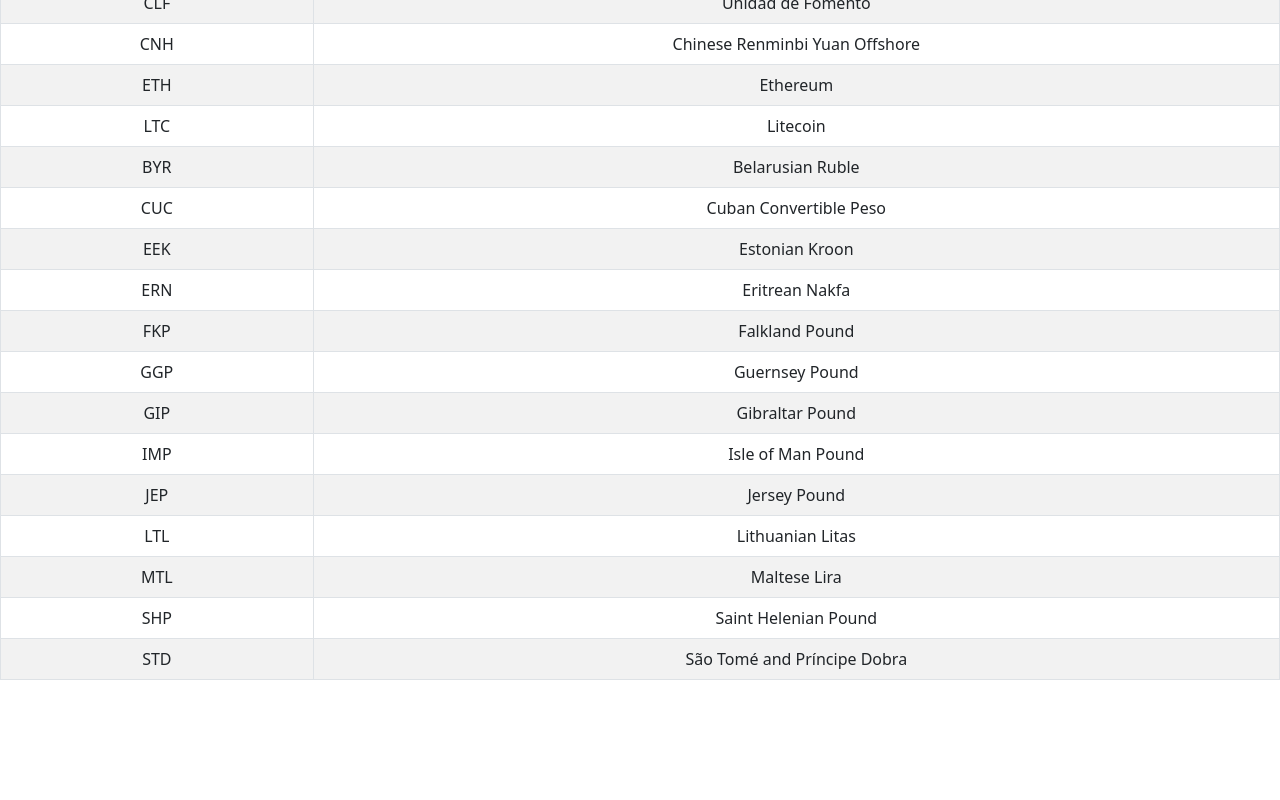
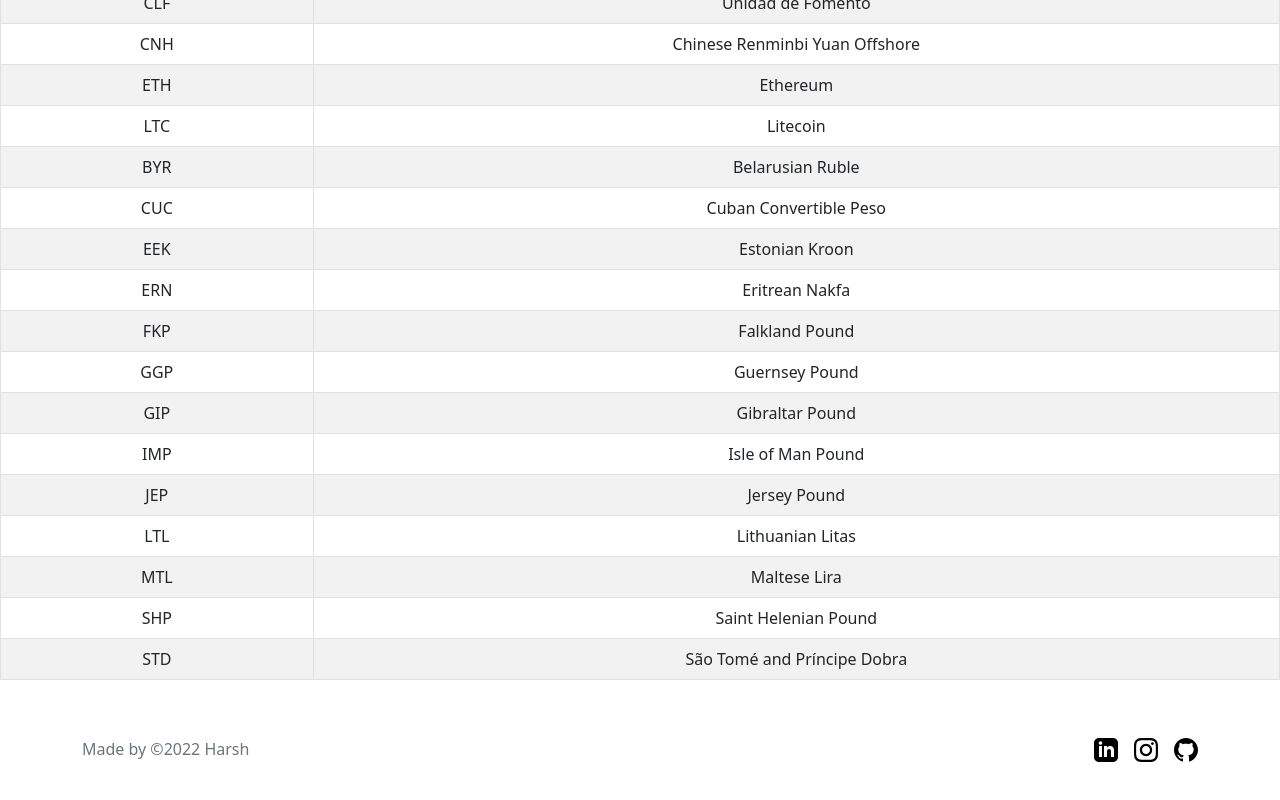
Before and after one commit to Harsh-Singh-Rajput/Live-Metals-Price-Frontend, a plain HTML site: page reference.html in a window 1280 px wide. Shown: the part 6067-6867 px from the top of the page. Before the commit the page ends 6763 px from the top, so only its background shows below. Drawn offline with nearby package versions, Linux system fonts and the light colour scheme.

Commit message:
Update reference.html

```diff
--- a/reference.html
+++ b/reference.html
@@ -1,5 +1,6 @@
 <!DOCTYPE html>
 <html lang="en">
+
 <head>
   <meta charset="UTF-8">
   <meta http-equiv="X-UA-Compatible" content="IE=edge">
@@ -669,5 +670,18 @@
             </tbody>
         </table>
     </div>
+    <div class="container">
+    <footer class="d-flex flex-wrap justify-content-between align-items-center py-3 my-4 order-top">
+      <div class="col-md-4 d-flex align-items-center">
+        <span class="text-muted">Made by &copy2022 Harsh</span>
+      </div>
+
+      <ul class="nav col-md-4 justify-content-end list-unstyled d-flex">
+        <li class="ms-3"><a class="text-muted" target="_blank" alt="Linkedin" href="https://www.linkedin.com/in/harshsinghrajput/"><svg xmlns="http://www.w3.org/2000/svg" width="24" height="24" viewBox="0 0 24 24"><path d="M19 0h-14c-2.761 0-5 2.239-5 5v14c0 2.761 2.239 5 5 5h14c2.762 0 5-2.239 5-5v-14c0-2.761-2.238-5-5-5zm-11 19h-3v-11h3v11zm-1.5-12.268c-.966 0-1.75-.79-1.75-1.764s.784-1.764 1.75-1.764 1.75.79 1.75 1.764-.783 1.764-1.75 1.764zm13.5 12.268h-3v-5.604c0-3.368-4-3.113-4 0v5.604h-3v-11h3v1.765c1.396-2.586 7-2.777 7 2.476v6.759z"/></svg></a></li>
+        <li class="ms-3"><a class="text-muted" target="_blank" alt="Instagram" href="https://www.instagram.com/_harsh_singh_007_/"><svg xmlns="http://www.w3.org/2000/svg" width="24" height="24" viewBox="0 0 24 24"><path d="M12 2.163c3.204 0 3.584.012 4.85.07 3.252.148 4.771 1.691 4.919 4.919.058 1.265.069 1.645.069 4.849 0 3.205-.012 3.584-.069 4.849-.149 3.225-1.664 4.771-4.919 4.919-1.266.058-1.644.07-4.85.07-3.204 0-3.584-.012-4.849-.07-3.26-.149-4.771-1.699-4.919-4.92-.058-1.265-.07-1.644-.07-4.849 0-3.204.013-3.583.07-4.849.149-3.227 1.664-4.771 4.919-4.919 1.266-.057 1.645-.069 4.849-.069zm0-2.163c-3.259 0-3.667.014-4.947.072-4.358.2-6.78 2.618-6.98 6.98-.059 1.281-.073 1.689-.073 4.948 0 3.259.014 3.668.072 4.948.2 4.358 2.618 6.78 6.98 6.98 1.281.058 1.689.072 4.948.072 3.259 0 3.668-.014 4.948-.072 4.354-.2 6.782-2.618 6.979-6.98.059-1.28.073-1.689.073-4.948 0-3.259-.014-3.667-.072-4.947-.196-4.354-2.617-6.78-6.979-6.98-1.281-.059-1.69-.073-4.949-.073zm0 5.838c-3.403 0-6.162 2.759-6.162 6.162s2.759 6.163 6.162 6.163 6.162-2.759 6.162-6.163c0-3.403-2.759-6.162-6.162-6.162zm0 10.162c-2.209 0-4-1.79-4-4 0-2.209 1.791-4 4-4s4 1.791 4 4c0 2.21-1.791 4-4 4zm6.406-11.845c-.796 0-1.441.645-1.441 1.44s.645 1.44 1.441 1.44c.795 0 1.439-.645 1.439-1.44s-.644-1.44-1.439-1.44z"/></svg></a></li>
+        <li class="ms-3"><a class="text-muted" target="_blank" alt="Github" href="https://github.com/Harsh-Singh-Rajput"><svg xmlns="http://www.w3.org/2000/svg" width="24" height="24" viewBox="0 0 24 24"><path d="M12 0c-6.626 0-12 5.373-12 12 0 5.302 3.438 9.8 8.207 11.387.599.111.793-.261.793-.577v-2.234c-3.338.726-4.033-1.416-4.033-1.416-.546-1.387-1.333-1.756-1.333-1.756-1.089-.745.083-.729.083-.729 1.205.084 1.839 1.237 1.839 1.237 1.07 1.834 2.807 1.304 3.492.997.107-.775.418-1.305.762-1.604-2.665-.305-5.467-1.334-5.467-5.931 0-1.311.469-2.381 1.236-3.221-.124-.303-.535-1.524.117-3.176 0 0 1.008-.322 3.301 1.23.957-.266 1.983-.399 3.003-.404 1.02.005 2.047.138 3.006.404 2.291-1.552 3.297-1.23 3.297-1.23.653 1.653.242 2.874.118 3.176.77.84 1.235 1.911 1.235 3.221 0 4.609-2.807 5.624-5.479 5.921.43.372.823 1.102.823 2.222v3.293c0 .319.192.694.801.576 4.765-1.589 8.199-6.086 8.199-11.386 0-6.627-5.373-12-12-12z"/></svg></a></li>
+      </ul>
+    </footer>
+  </div>
 </body>
 </html>
```
Lines whose indentation alone changed are shown as unchanged.
